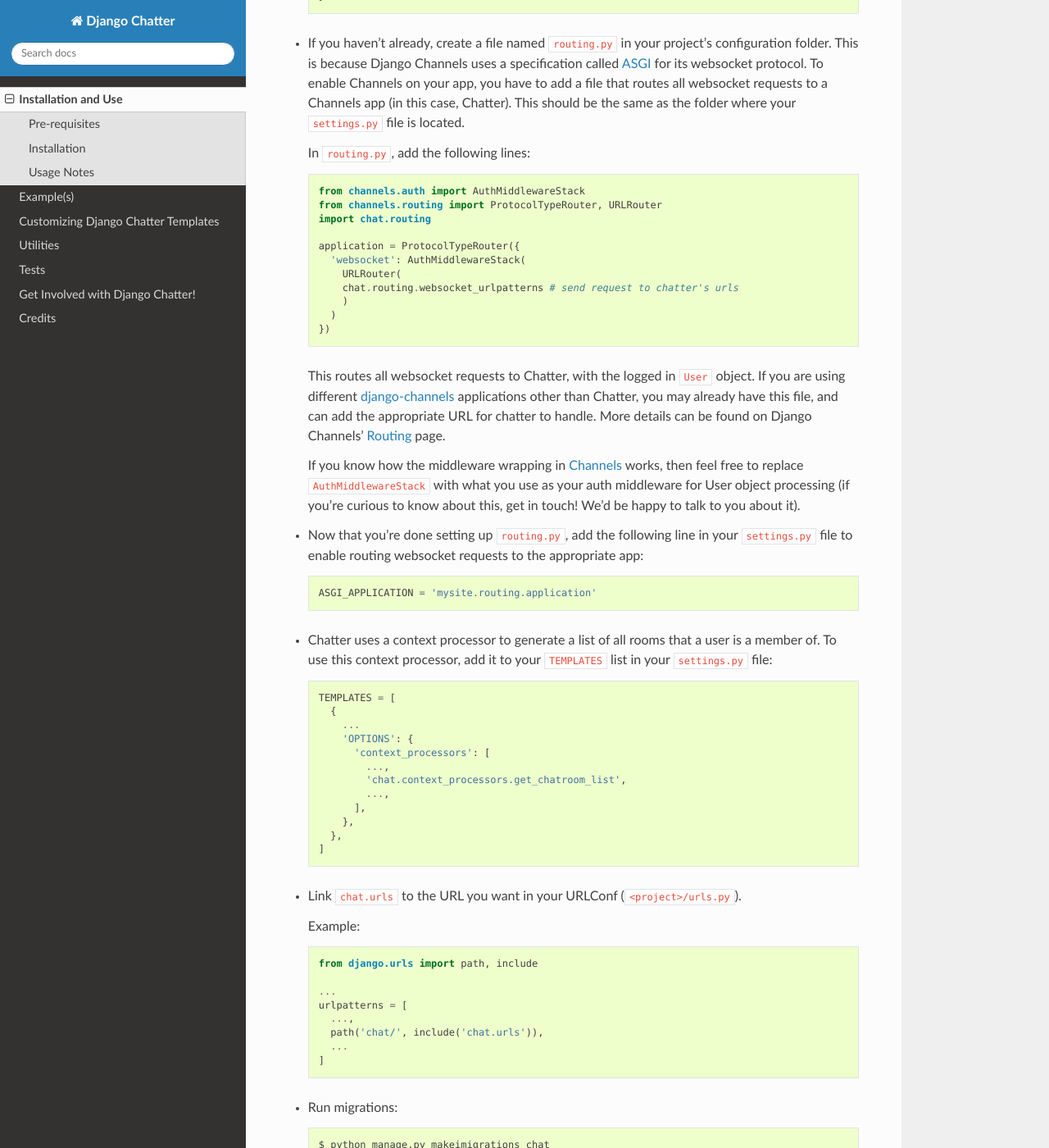
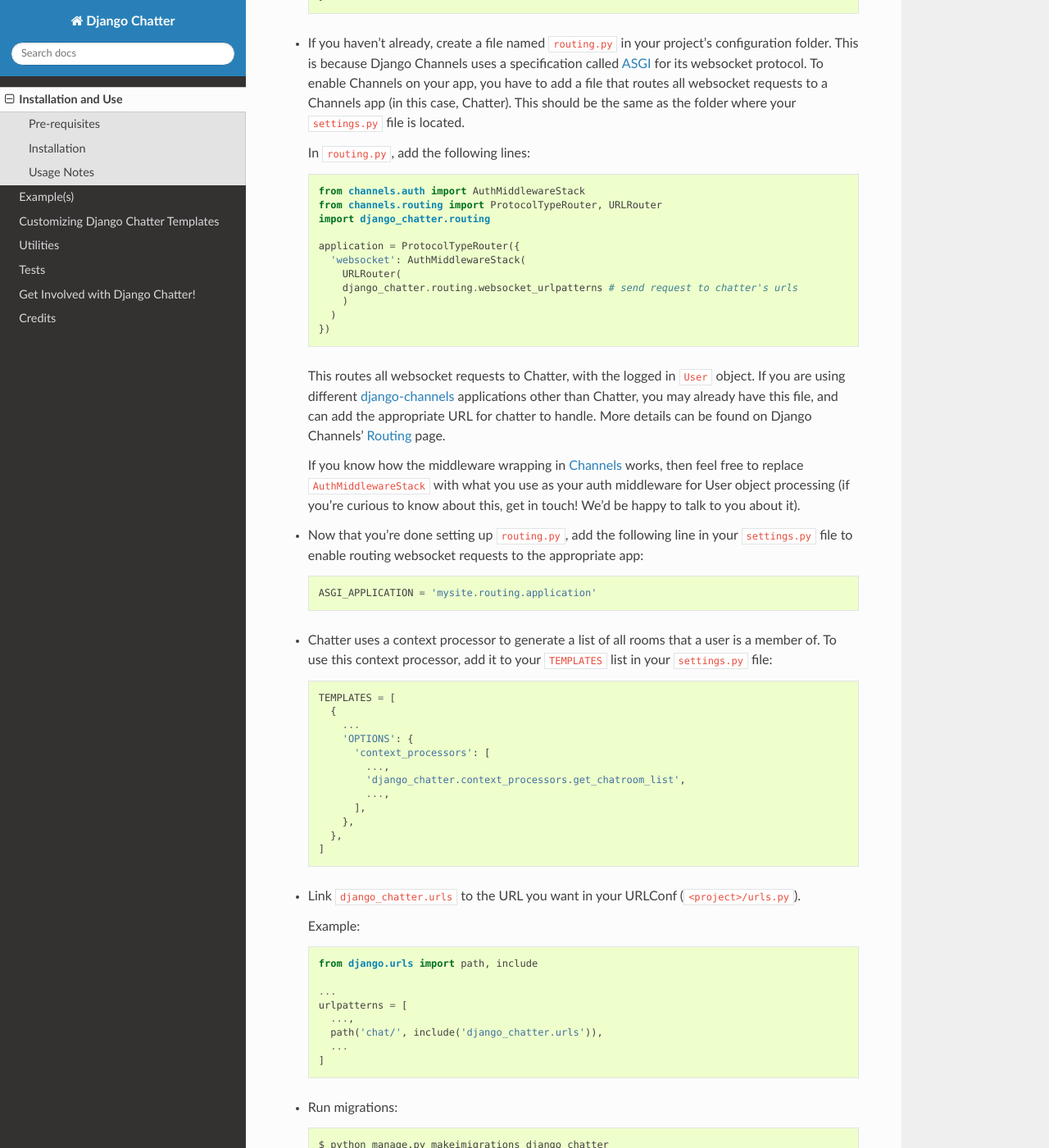
Before and after one commit to dibs-devs/chatter, a Sphinx documentation site: the page built from docs/source/templates/installuse.rst, in a window 1280 px wide and 1400 px high, scrolled down 1074 px. Shown: the whole window at 82% size. Built offline with Sphinx 7.4.7 and the Read the Docs theme 2.0.0, drawn with Linux system fonts in a browser that asks for light colours; some of the changed text lies outside the part shown.

Commit message:
Finished release docs for 0.1.0

```diff
--- a/docs/source/templates/installuse.rst
+++ b/docs/source/templates/installuse.rst
@@ -37,7 +37,7 @@
 
     INSTALLED_APPS = [
       ...
-      'chat',
+      'django_chatter',
       ...
       ]
 
@@ -76,12 +76,12 @@
 
     from channels.auth import AuthMiddlewareStack
     from channels.routing import ProtocolTypeRouter, URLRouter
-    import chat.routing
+    import django_chatter.routing
 
     application = ProtocolTypeRouter({
       'websocket': AuthMiddlewareStack(
         URLRouter(
-        chat.routing.websocket_urlpatterns # send request to chatter's urls
+        django_chatter.routing.websocket_urlpatterns # send request to chatter's urls
         )
       )
     })
@@ -120,14 +120,14 @@
         'OPTIONS': {
           'context_processors': [
             ...,
-            'chat.context_processors.get_chatroom_list',
+            'django_chatter.context_processors.get_chatroom_list',
             ...,
           ],
         },
       },
     ]
 
-* Link :code:`chat.urls` to the URL you want in your
+* Link :code:`django_chatter.urls` to the URL you want in your
   URLConf (:code:`<project>/urls.py`).
 
   Example:
@@ -139,7 +139,7 @@
     ...
     urlpatterns = [
       ...,
-      path('chat/', include('chat.urls')),
+      path('chat/', include('django_chatter.urls')),
       ...
     ]
 
@@ -147,7 +147,7 @@
 
   .. code-block:: bash
 
-    $ python manage.py makeimigrations chat
+    $ python manage.py makeimigrations django_chatter
     $ python manage.py migrate
 
 * Start your app's development server and go to your :code:`'/chat/'` URL,
```
Also changed, not shown: README.rst (+7 -8 lines), docs/source/templates/develop.rst (+3 -5 lines), docs/source/templates/utilities.rst (+6 -6 lines).
